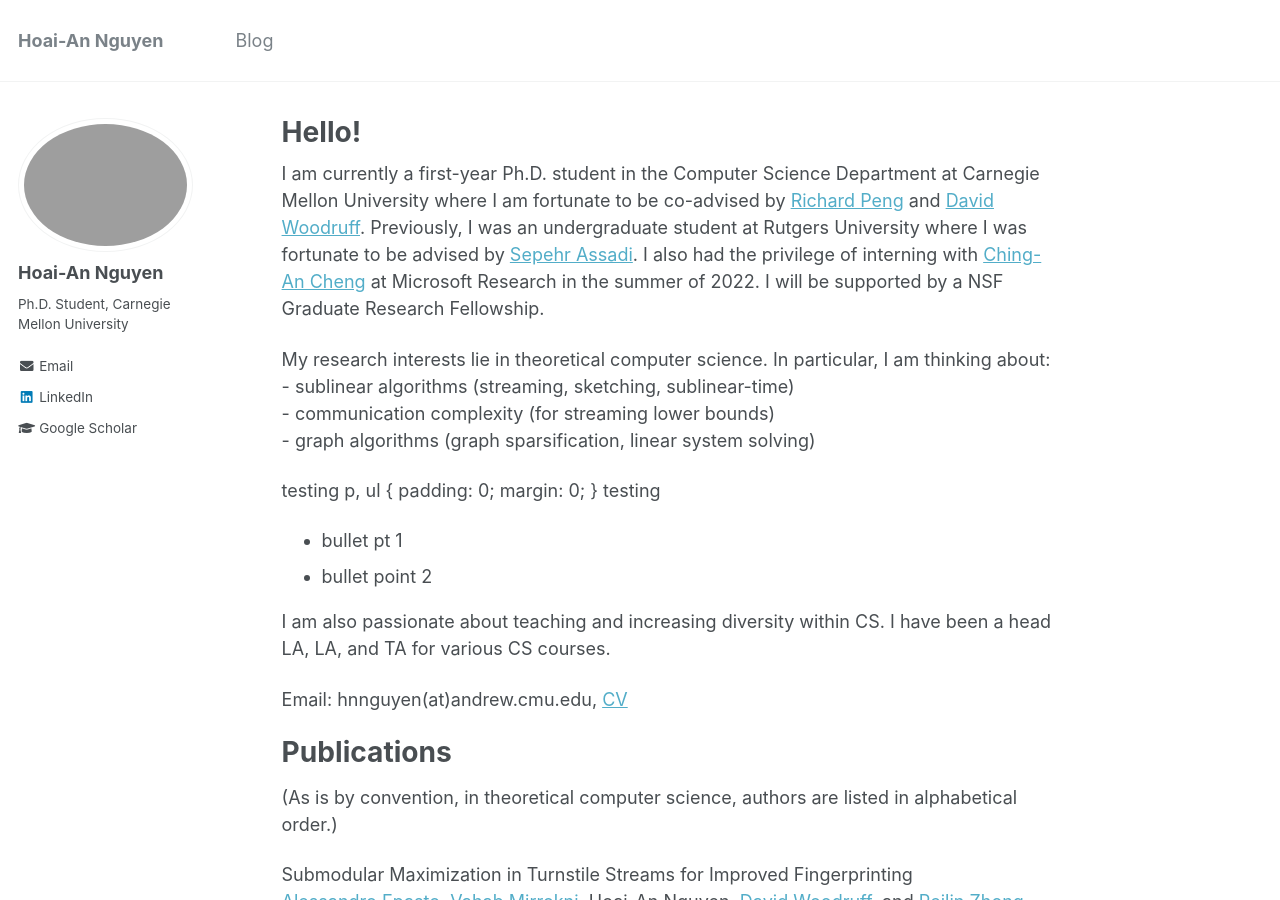
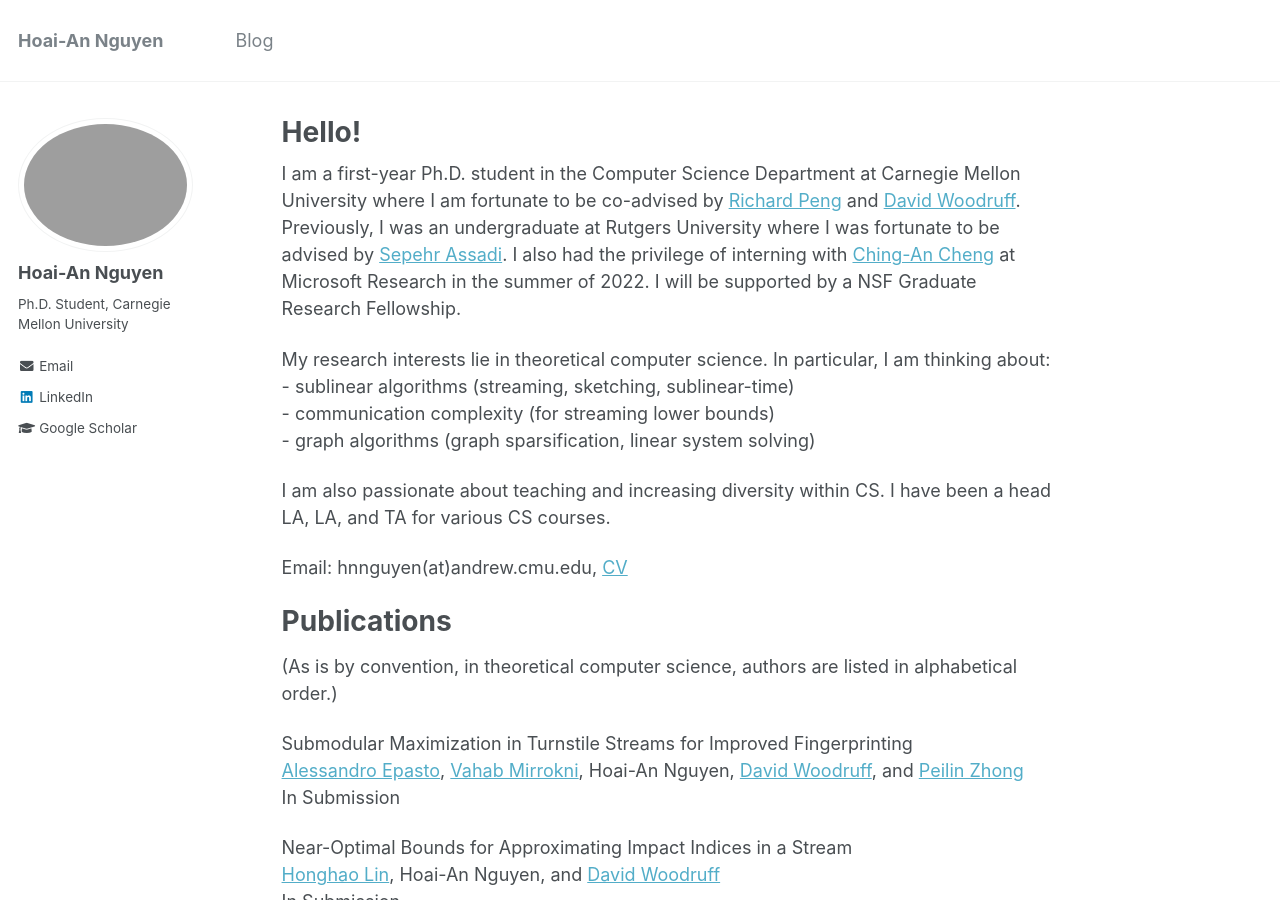
Before and after one commit to hoai77/hoai77.github.io, a Jekyll site: the page built from _pages/about.md, in a window 1280 px wide and 900 px high. Built offline with Jekyll 4.4.1, drawn with Linux system fonts in a browser that asks for light colours.

Commit message:
changes to about

```diff
--- a/_pages/about.md
+++ b/_pages/about.md
@@ -7,21 +7,12 @@
   - /about/
   - /about.html
 ---
-I am currently a first-year Ph.D. student in the Computer Science Department at Carnegie Mellon University where I am fortunate to be co-advised by [Richard Peng](https://www.cs.cmu.edu/~yangp/) and [David Woodruff](http://www.cs.cmu.edu/~dwoodruf/). Previously, I was an undergraduate student at Rutgers University where I was fortunate to be advised by [Sepehr Assadi](https://sepehr.assadi.info/). I also had the privilege of interning with [Ching-An Cheng](https://www.chinganc.com/) at Microsoft Research in the summer of 2022. I will be supported by a NSF Graduate Research Fellowship.
+I am a first-year Ph.D. student in the Computer Science Department at Carnegie Mellon University where I am fortunate to be co-advised by [Richard Peng](https://www.cs.cmu.edu/~yangp/) and [David Woodruff](http://www.cs.cmu.edu/~dwoodruf/). Previously, I was an undergraduate at Rutgers University where I was fortunate to be advised by [Sepehr Assadi](https://sepehr.assadi.info/). I also had the privilege of interning with [Ching-An Cheng](https://www.chinganc.com/) at Microsoft Research in the summer of 2022. I will be supported by a NSF Graduate Research Fellowship.
 
 My research interests lie in theoretical computer science. In particular, I am thinking about:\\
 \- sublinear algorithms (streaming, sketching, sublinear-time)\\
 \- communication complexity (for streaming lower bounds)\\
 \- graph algorithms (graph sparsification, linear system solving)
-
-testing
-p, ul {
-    padding: 0;
-    margin: 0;
-}
-testing
-- bullet pt 1
-- bullet point 2
 
 I am also passionate about teaching and increasing diversity within CS. I have been a head LA, LA, and TA for various CS courses.
 
```
